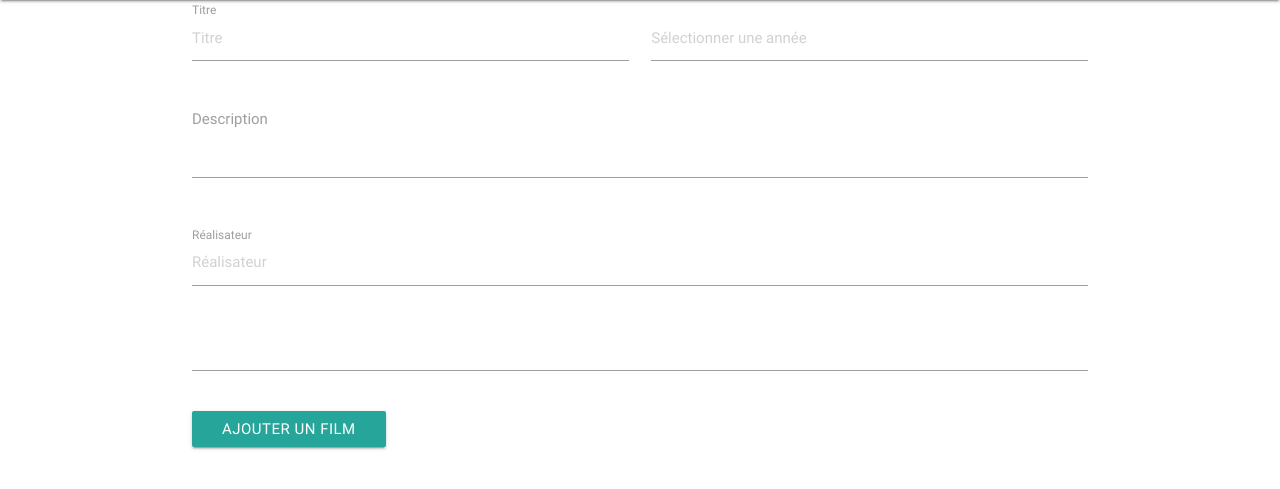
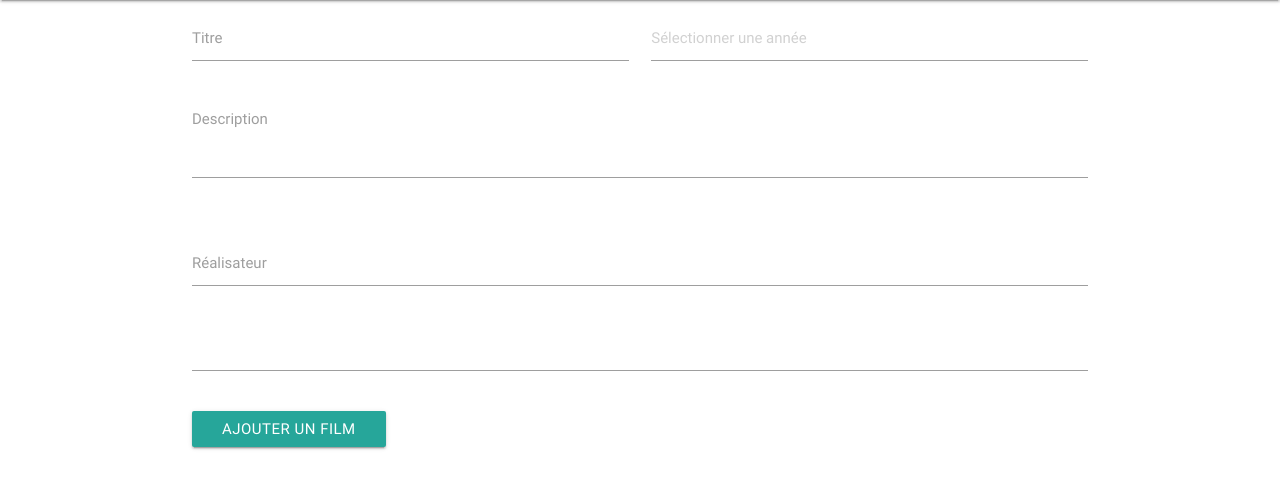
Before and after one commit to charliemo25/access_movies, a PHP site: template vues/vue_form.php in a window 1280 px wide. Shown: the part 64-553 px from the top of the page. Run offline with PHP 8.4, Linux system fonts and the light colour scheme; the template is opened without the code that fills it, so the values that code supplies are empty; some libraries are stand-ins or nearby versions.

Commit message:
encore des modif de conditions du form

```diff
--- a/modeles/formulaire.php
+++ b/modeles/formulaire.php
@@ -1,6 +1,10 @@
 <?php
 
-if(isset($_REQUEST['tags'], $_REQUEST['titre'], $_REQUEST['annee'], $_REQUEST['description'], $_REQUEST['realisateur'])){
+if(empty($_REQUEST['tags']) && empty($_REQUEST['titre']) && empty($_REQUEST['annee']) && empty($_REQUEST['description']) && empty($_REQUEST['realisateur'])){
+
+    echo "<p>Rempli ça sérieusement jeune bipède ! </p>";
+
+} else {
 
     /*Récuperation des genres dans un tableau*/
     $tags = explode("," , $_REQUEST['tags']);
--- a/vues/vue_form.php
+++ b/vues/vue_form.php
@@ -3,7 +3,7 @@
         <form class="col s12" method="POST">
             <div class="row">
                 <div class="input-field col s6">
-                    <input placeholder="Titre" id="titre" type="text"  name="titre" class="validate">
+                    <input id="titre" type="text"  name="titre" class="validate">
                     <label for="titre">Titre</label>
                 </div>
                 <div class="input-field col s6">
@@ -16,7 +16,7 @@
             </div>
             <div class="row">
                 <div class="input-field col s12">
-                    <input placeholder="Réalisateur" id="realisateur" name="realisateur" type="text" class="validate">
+                    <input id="realisateur" name="realisateur" type="text" class="validate">
                     <label for="Réalisateur">Réalisateur</label>
                 </div>
             </div>
```
